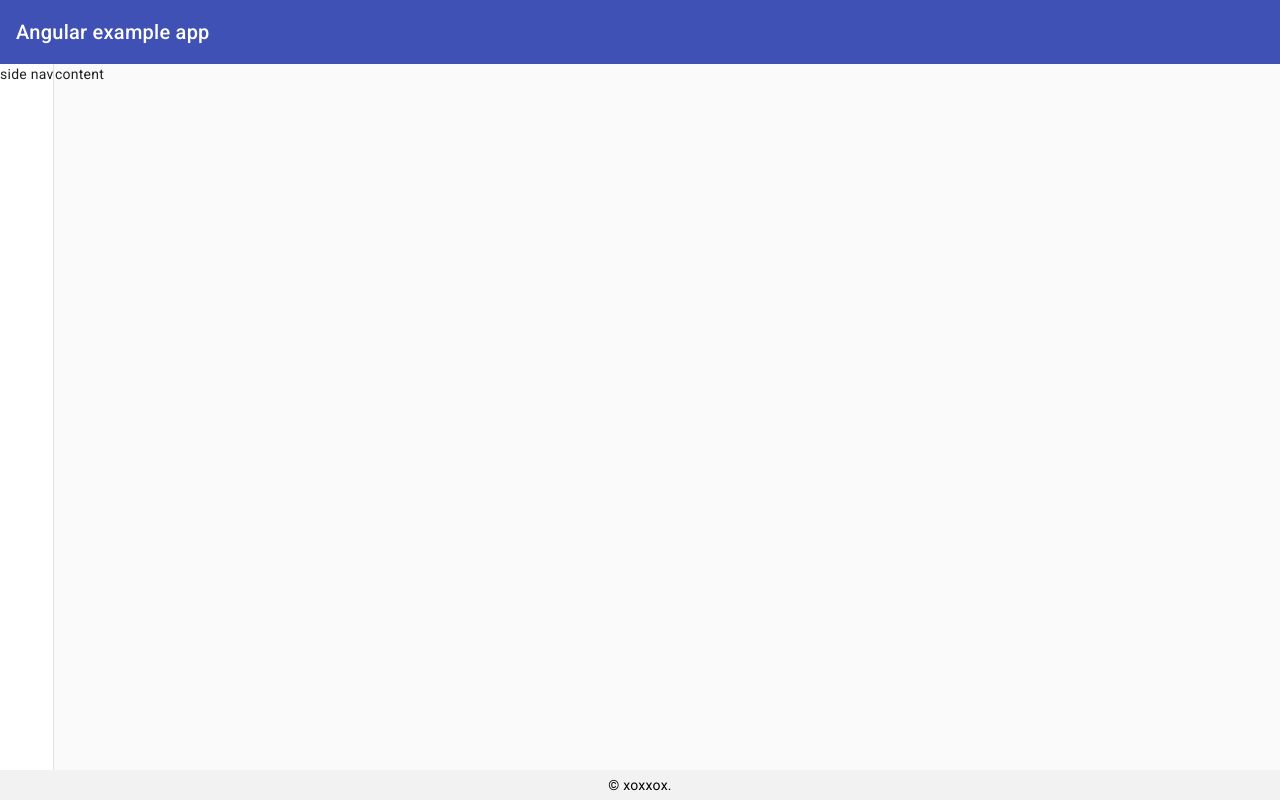
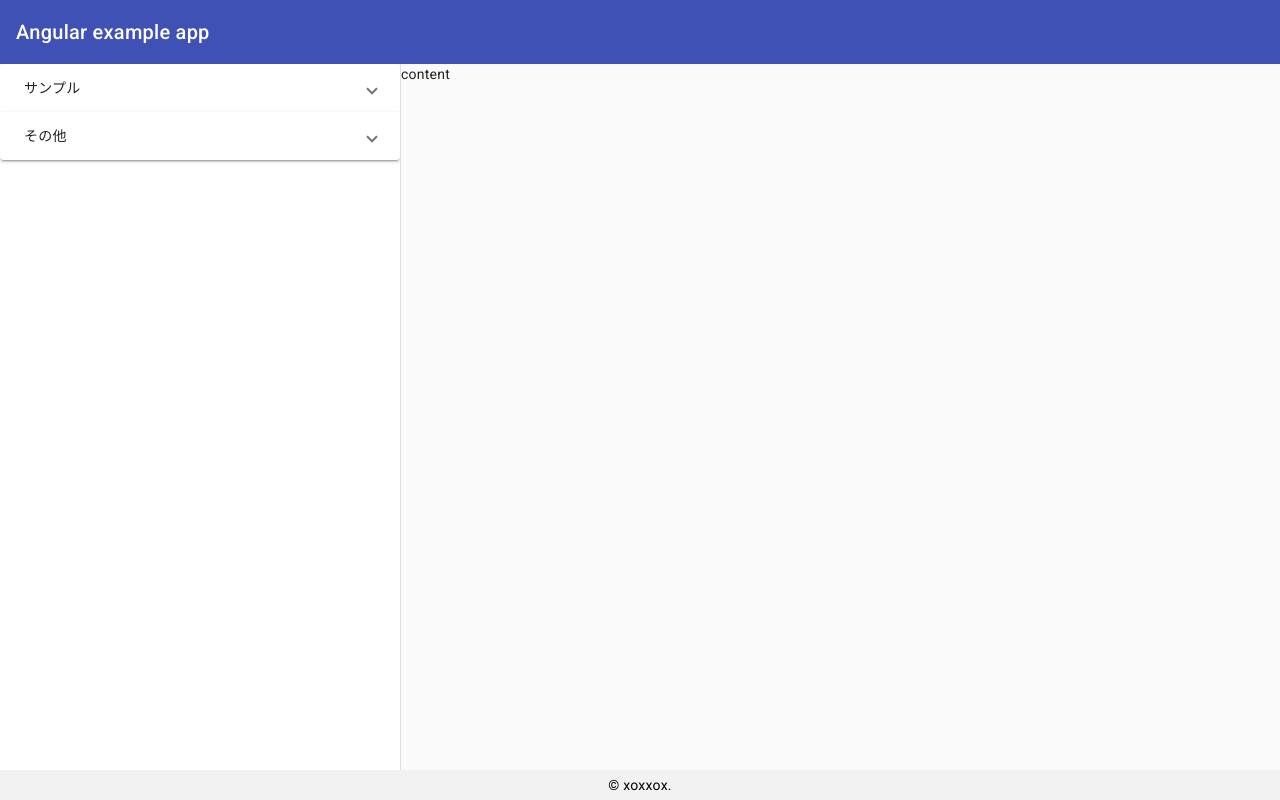
Before and after one commit to kurofune0915/angular-example-app, an Angular app: page / in a window 1280 px wide. Built offline with nearby package versions, Linux system fonts and the light colour scheme.

Commit message:
✨  サイドナビにメニュー追加

```diff
--- a/src/app/app.component.html
+++ b/src/app/app.component.html
@@ -1,9 +1,12 @@
 <div class="wrap">
   <!-- ヘッダー -->
   <app-header></app-header>
+  <!-- コンテナ -->
   <mat-sidenav-container class="container">
     <!-- サイドナビ -->
-    <mat-sidenav mode="side" opened>side nav</mat-sidenav>
+    <mat-sidenav mode="side" opened>
+      <app-sidenav></app-sidenav>
+    </mat-sidenav>
     <!-- コンテント -->
     <mat-sidenav-content>
       content
--- /dev/null
+++ b/src/app/sidenav/sidenav.component.html
@@ -0,0 +1,15 @@
+<mat-accordion>
+  <mat-expansion-panel class="nav" *ngFor="let nav of sidenav">
+    <mat-expansion-panel-header>
+      <mat-panel-title>{{ nav.category }}</mat-panel-title>
+    </mat-expansion-panel-header>
+    <mat-nav-list>
+      <mat-list-item *ngFor="let menu of nav.menuList">
+        <a matListItemTitle [href]="menu.path">
+          {{ menu.name }}
+        </a>
+        <span matListItemLine>{{ menu.description }}</span>
+      </mat-list-item>
+    </mat-nav-list>
+  </mat-expansion-panel>
+</mat-accordion>
--- /dev/null
+++ b/src/app/sidenav/sidenav.component.scss
@@ -0,0 +1,3 @@
+mat-expansion-panel.nav {
+  width: 400px;
+}
--- /dev/null
+++ b/src/app/sidenav/sidenav.component.ts
@@ -0,0 +1,48 @@
+import { Component } from '@angular/core';
+
+@Component({
+  selector: 'app-sidenav',
+  templateUrl: './sidenav.component.html',
+  styleUrls: ['./sidenav.component.scss'],
+})
+export class SidenavComponent {
+  sidenav: Sidenav[] = [
+    {
+      category: 'サンプル',
+      menuList: [
+        {
+          name: 'PDF表示',
+          description: 'PDFを新しいウィンドウで表示するサンプル',
+          path: '',
+        },
+        {
+          name: '未読バッジ表示',
+          description: '未読数のアイコンバッジを表示するサンプル',
+          path: '',
+        },
+      ],
+    },
+    {
+      category: 'その他',
+      menuList: [
+        {
+          name: 'ファイルとJSONデータを同時にPOST',
+          description:
+            '画像などのファイルとJSONを同時にPOSTしてSpringBoot側でマッピング',
+          path: '',
+        },
+      ],
+    },
+  ];
+}
+
+export interface Sidenav {
+  category: string;
+  menuList: Menu[];
+}
+
+export interface Menu {
+  name: string;
+  description: string;
+  path: string;
+}
```
Also changed, not shown: src/app/app.module.ts (+13 -1 lines), 1 other file (tests, documents, lock files or other folders).
